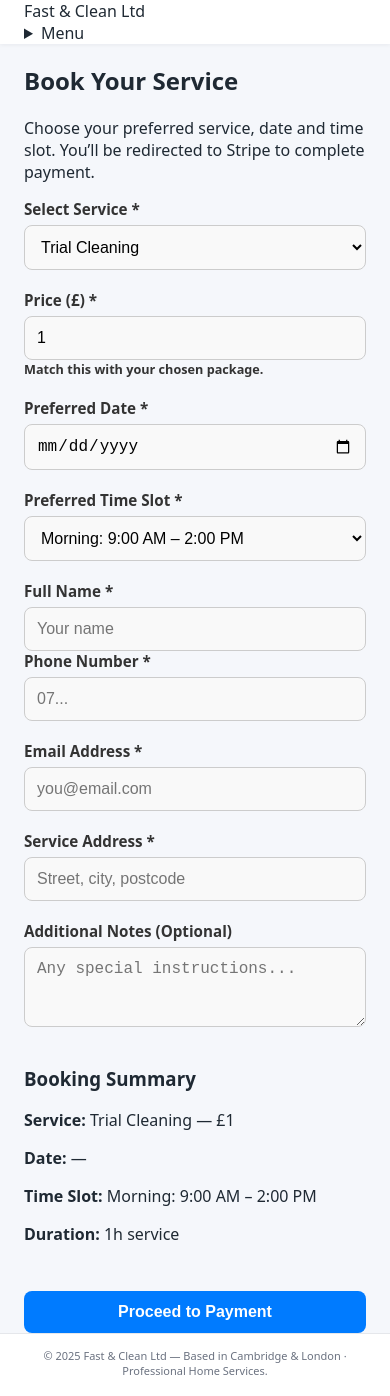
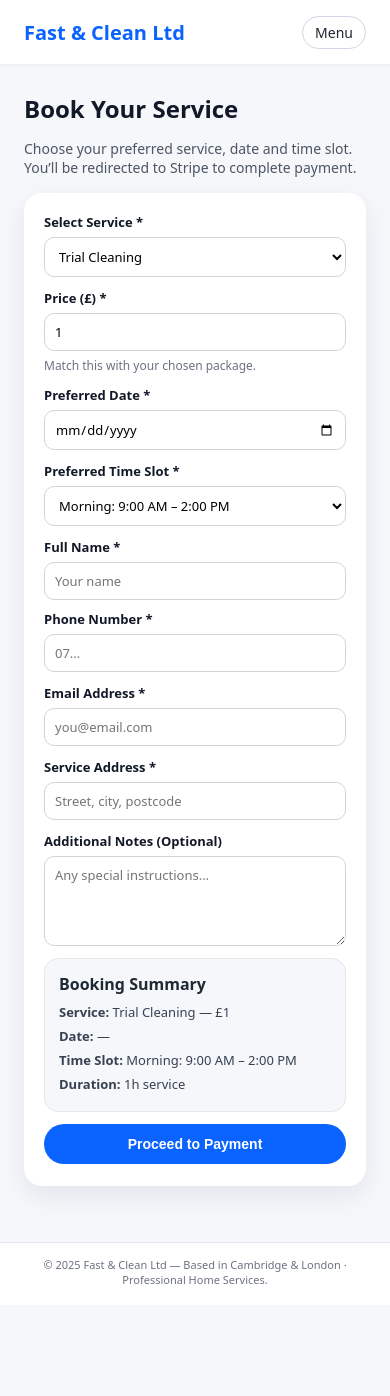
Before and after one commit to FastClean1/fastandclean-site, a React (Vite) app: page /book in a window 390 px wide. After the commit the page ends 1305 px from the top, so only its background shows below. Built offline with nearby package versions, Linux system fonts and the light colour scheme.

Commit message:
Update book.css

```diff
--- a/src/book.css
+++ b/src/book.css
@@ -1,136 +1,541 @@
-/* ====== book.css ====== */
+/* ===== Base ===== */
 
-.book-container {
-  max-width: 800px;
-  margin: 80px auto;
-  padding: 40px;
-  background: #ffffff;
-  border-radius: 12px;
-  box-shadow: 0 8px 25px rgba(0, 0, 0, 0.1);
-  text-align: center;
-  font-family: "Inter", sans-serif;
-  color: #222;
+* {
+  box-sizing: border-box;
 }
 
-.book-container h2 {
-  font-size: 2rem;
-  margin-bottom: 10px;
-  color: #0a2540;
-  font-weight: 700;
+body {
+  margin: 0;
+  font-family: system-ui, -apple-system, BlinkMacSystemFont, "SF Pro Text",
+    -system-ui, sans-serif;
+  background: #f5f7fb;
+  color: #1f2933;
 }
 
-.book-container p {
-  color: #555;
-  font-size: 1rem;
-  margin-bottom: 35px;
+a {
+  color: inherit;
+  text-decoration: none;
+}
+
+main {
+  min-height: 70vh;
+}
+
+/* ===== Layout ===== */
+
+.container {
+  max-width: 1200px;
+  margin: 0 auto;
+  padding: 0 24px;
+}
+
+/* ===== Header ===== */
+
+.site-header {
+  position: sticky;
+  top: 0;
+  z-index: 50;
+  background: #ffffff;
+  box-shadow: 0 1px 4px rgba(15, 23, 42, 0.06);
+}
+
+/* vecchio wrapper */
+.header-inner {
+  display: flex;
+  align-items: center;
+  justify-content: space-between;
+  height: 64px;
+}
+
+/* nuovo wrapper compatibile con App.jsx */
+.nav-wrap {
+  display: flex;
+  align-items: center;
+  justify-content: space-between;
+  height: 64px;
+}
+
+/* logo vecchio */
+.logo a {
+  font-weight: 700;
+  font-size: 20px;
+  color: #0b63ff;
+}
+
+/* logo nuovo */
+.brand {
+  font-weight: 700;
+  font-size: 20px;
+  color: #0b63ff;
+}
+
+/* vecchio menu */
+.nav-menu select {
+  padding: 6px 10px;
+  border-radius: 999px;
+  border: 1px solid #d0d7e2;
+  font-size: 14px;
+  background: #ffffff;
+}
+
+/* nuovo dropdown menu (details/summary) */
+.menu {
+  position: relative;
+}
+
+.menu summary {
+  list-style: none;
+  cursor: pointer;
+  padding: 6px 12px;
+  border-radius: 999px;
+  border: 1px solid #d0d7e2;
+  font-size: 14px;
+  background: #ffffff;
+  user-select: none;
+}
+
+.menu summary::-webkit-details-marker {
+  display: none;
+}
+
+.menu[open] summary {
+  box-shadow: 0 6px 18px rgba(15, 23, 42, 0.08);
+}
+
+.menu-list {
+  position: absolute;
+  right: 0;
+  top: calc(100% + 8px);
+  background: #fff;
+  border: 1px solid #e5e7eb;
+  border-radius: 12px;
+  min-width: 160px;
+  padding: 8px;
+  display: flex;
+  flex-direction: column;
+  gap: 6px;
+  box-shadow: 0 10px 26px rgba(15, 23, 42, 0.12);
+  z-index: 100;
+}
+
+.menu-list a {
+  padding: 8px 10px;
+  border-radius: 8px;
+  font-size: 14px;
+}
+
+.menu-list a:hover {
+  background: #f3f6fb;
+}
+
+/* ===== Hero ===== */
+
+.hero {
+  padding: 48px 0 40px;
+  background: #f5f7fb;
+}
+
+.hero-content {
+  text-align: center;
+}
+
+.hero-title {
+  font-size: 40px;
+  font-weight: 700;
+  margin: 0 0 10px;
+  color: #111827;
+}
+
+.hero-subtitle {
+  max-width: 720px;
+  margin: 0 auto 16px;
+  font-size: 16px;
+  color: #4b5563;
+}
+
+.hero-badges {
+  display: flex;
+  flex-wrap: wrap;
+  gap: 16px;
+  justify-content: center;
+  margin-bottom: 16px;
+  font-size: 13px;
+  color: #374151;
+}
+
+.hero-actions {
+  display: flex;
+  justify-content: center;
+  gap: 12px;
+  margin-bottom: 20px;
+}
+
+.hero-stats {
+  display: flex;
+  justify-content: center;
+  gap: 40px;
+  font-size: 13px;
+  color: #6b7280;
+}
+
+.hero-stats div {
+  display: flex;
+  flex-direction: column;
+  align-items: center;
+}
+
+.hero-stats strong {
+  font-size: 18px;
+  color: #111827;
+}
+
+/* ===== Buttons ===== */
+
+.btn-primary {
+  display: inline-flex;
+  align-items: center;
+  justify-content: center;
+  padding: 12px 26px;
+  border-radius: 999px;
+  background: #0b63ff;
+  color: #ffffff;
+  font-weight: 600;
+  font-size: 14px;
+  border: none;
+  cursor: pointer;
+  transition: background 0.18s ease, transform 0.18s ease,
+    box-shadow 0.18s ease;
+}
+
+.btn-primary:hover {
+  background: #084fc7;
+  box-shadow: 0 8px 18px rgba(11, 99, 255, 0.25);
+  transform: translateY(-1px);
+}
+
+.btn-outline {
+  display: inline-flex;
+  align-items: center;
+  justify-content: center;
+  padding: 12px 22px;
+  border-radius: 999px;
+  border: 1px solid #0b63ff;
+  color: #0b63ff;
+  font-weight: 500;
+  font-size: 14px;
+  cursor: pointer;
+  transition: all 0.18s ease;
+  background: transparent;
+}
+
+.btn-outline:hover {
+  background: #e5efff;
+}
+
+.full-width {
+  width: 100%;
+}
+
+/* ===== Sections ===== */
+
+.section-title {
+  font-size: 26px;
+  font-weight: 700;
+  text-align: center;
+  margin: 0 0 6px;
+  color: #111827;
+}
+
+.section-subtitle {
+  text-align: center;
+  max-width: 720px;
+  margin: 0 auto 16px;
+  font-size: 14px;
+  color: #4b5563;
+}
+
+/* ===== Services ===== */
+
+.services-section {
+  padding: 24px 0 56px;
+  background: #f5f7fb;
+}
+
+.booking-banner {
+  margin: 0 auto 24px;
+  max-width: 900px;
+  padding: 14px 18px;
+  border-radius: 14px;
+  background: #e8f2ff;
+  font-size: 13px;
+  color: #1f2933;
+  text-align: center;
+}
+
+.services-grid {
+  display: grid;
+  grid-template-columns: repeat(auto-fit, minmax(260px, 1fr));
+  gap: 22px;
+}
+
+.service-card {
+  background: #ffffff;
+  border-radius: 18px;
+  padding: 18px 18px 16px;
+  display: flex;
+  flex-direction: column;
+  justify-content: space-between;
+  box-shadow: 0 10px 30px rgba(15, 23, 42, 0.08);
+}
+
+.service-body h3 {
+  margin: 0 0 8px;
+  font-size: 17px;
+  font-weight: 600;
+  color: #111827;
+}
+
+.service-body p {
+  margin: 0 0 12px;
+  font-size: 13px;
+  color: #4b5563;
+}
+
+.service-meta {
+  display: flex;
+  justify-content: space-between;
+  align-items: center;
+  font-size: 12px;
+  color: #6b7280;
+}
+
+.service-meta .price {
+  font-weight: 600;
+  color: #059669;
+}
+
+/* make the bottom button aligned */
+.service-card .btn-primary {
+  margin-top: 10px;
+}
+
+/* ===== BOOKING PAGE (mancava tutto questo) ===== */
+
+.page {
+  padding: 28px 0 56px;
+  background: #f5f7fb;
+}
+
+.book-wrap {
+  max-width: 900px;
+  margin: 0 auto;
+}
+
+.page-title {
+  font-size: 30px;
+  font-weight: 700;
+  margin: 0 0 6px;
+  color: #111827;
+}
+
+.page-subtitle {
+  font-size: 14px;
+  color: #4b5563;
+  margin-bottom: 16px;
 }
 
 .book-form {
+  background: #ffffff;
+  padding: 20px 20px 22px;
+  border-radius: 18px;
+  box-shadow: 0 10px 26px rgba(15, 23, 42, 0.08);
   display: flex;
   flex-direction: column;
-  gap: 20px;
-  text-align: left;
+  gap: 12px;
 }
 
-.book-form label {
+.field {
   display: flex;
   flex-direction: column;
+  gap: 6px;
+  font-size: 14px;
+  color: #111827;
+}
+
+.field > span {
   font-weight: 600;
-  color: #333;
-  font-size: 0.95rem;
+  font-size: 13px;
+}
+
+.field small {
+  font-size: 12px;
+  color: #6b7280;
 }
 
 .book-form input,
 .book-form select,
 .book-form textarea {
-  margin-top: 6px;
-  padding: 12px;
-  font-size: 1rem;
-  border: 1px solid #ccc;
-  border-radius: 8px;
-  transition: 0.2s ease;
-  background-color: #f9f9f9;
+  width: 100%;
+  padding: 9px 10px;
+  border-radius: 10px;
+  border: 1px solid #d1d5db;
+  font-size: 13px;
+  font-family: inherit;
+  background: #fff;
 }
 
-.book-form input:focus,
-.book-form select:focus,
-.book-form textarea:focus {
-  outline: none;
-  border-color: #007bff;
-  box-shadow: 0 0 0 2px rgba(0, 123, 255, 0.2);
-  background-color: #fff;
+.book-form textarea {
+  resize: vertical;
+  min-height: 90px;
 }
 
-textarea {
-  min-height: 80px;
-  resize: vertical;
+.grid-2 {
+  display: grid;
+  grid-template-columns: 1fr 1fr;
+  gap: 10px;
 }
 
-/* Booking summary box */
-.booking-summary {
-  background: #f4f7ff;
-  border: 1px solid #dce4ff;
-  border-radius: 10px;
-  padding: 20px;
-  margin-top: 20px;
+.summary-card {
+  background: #f5f7fb;
+  padding: 14px 14px 12px;
+  border-radius: 14px;
+  border: 1px solid #e5e7eb;
+  font-size: 14px;
 }
 
-.booking-summary h3 {
+.summary-card h3 {
+  margin: 0 0 8px;
+  font-size: 16px;
+}
+
+.summary-card p {
+  margin: 0 0 6px;
+  font-size: 13px;
+  color: #374151;
+}
+
+.error {
+  background: #fff1f2;
+  border: 1px solid #fecdd3;
+  color: #b42318;
+  padding: 10px 12px;
+  border-radius: 10px;
+  font-size: 13px;
+}
+
+/* ===== Contact ===== */
+
+.contact-section {
+  padding: 40px 0 56px;
+  background: #ffffff;
+}
+
+.contact-grid {
+  display: grid;
+  grid-template-columns: 1.6fr 1.4fr;
+  gap: 32px;
+  align-items: flex-start;
+}
+
+.contact-info .section-title,
+.contact-info .section-subtitle {
+  text-align: left;
+}
+
+.contact-list {
+  list-style: none;
+  padding: 0;
+  margin: 18px 0;
+  font-size: 14px;
+  color: #374151;
+}
+
+.contact-list li {
+  margin-bottom: 6px;
+}
+
+.testimonials h3 {
+  margin: 16px 0 8px;
+  font-size: 15px;
+}
+
+.testimonials p {
+  margin: 0 0 6px;
+  font-size: 13px;
+  color: #4b5563;
+}
+
+/* Contact form */
+
+.contact-form {
+  background: #f5f7fb;
+  padding: 20px 20px 22px;
+  border-radius: 18px;
+  box-shadow: 0 10px 26px rgba(15, 23, 42, 0.08);
+}
+
+.contact-form h3 {
+  margin: 0 0 14px;
+  font-size: 16px;
+}
+
+.form-row {
+  display: flex;
+  gap: 10px;
   margin-bottom: 10px;
-  color: #0a2540;
-  font-size: 1.2rem;
+}
+
+.contact-form input,
+.contact-form textarea {
+  width: 100%;
+  padding: 9px 10px;
+  border-radius: 10px;
+  border: 1px solid #d1d5db;
+  font-size: 13px;
+  font-family: inherit;
+}
+
+.contact-form textarea {
+  resize: vertical;
+  min-height: 90px;
+  margin-bottom: 10px;
+}
+
+/* ===== Footer ===== */
+
+.site-footer {
+  padding: 14px 0 18px;
+  background: #ffffff;
+  border-top: 1px solid #e5e7eb;
+  font-size: 11px;
+  color: #6b7280;
   text-align: center;
 }
 
-.booking-summary p {
-  margin: 5px 0;
-  font-size: 0.95rem;
-  color: #333;
-}
+/* ===== Responsive ===== */
 
-/* Error message */
-.error-message {
-  color: #d9534f;
-  font-weight: 600;
-  text-align: center;
-}
-
-/* Button styling */
-button[type="submit"] {
-  background: #007bff;
-  color: white;
-  border: none;
-  padding: 15px;
-  font-size: 1.1rem;
-  font-weight: 600;
-  border-radius: 8px;
-  cursor: pointer;
-  transition: all 0.3s ease;
-  margin-top: 10px;
-}
-
-button[type="submit"]:hover {
-  background: #0056b3;
-  transform: translateY(-1px);
-}
-
-button[type="submit"]:disabled {
-  opacity: 0.6;
-  cursor: not-allowed;
-}
-
-/* Responsive */
-@media (max-width: 600px) {
-  .book-container {
-    padding: 25px;
+@media (max-width: 768px) {
+  .hero-title {
+    font-size: 30px;
   }
 
-  .book-container h2 {
-    font-size: 1.7rem;
+  .hero-stats {
+    gap: 18px;
   }
 
-  button[type="submit"] {
-    font-size: 1rem;
-    padding: 12px;
+  .contact-grid {
+    grid-template-columns: 1fr;
+  }
+
+  .header-inner {
+    padding: 0 12px;
+  }
+
+  .grid-2 {
+    grid-template-columns: 1fr;
+  }
+
+  .page-title {
+    font-size: 24px;
   }
 }
```
